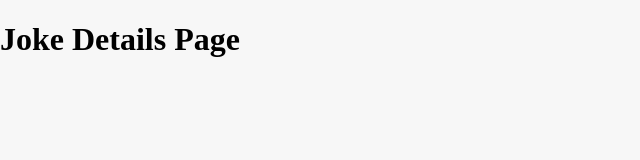
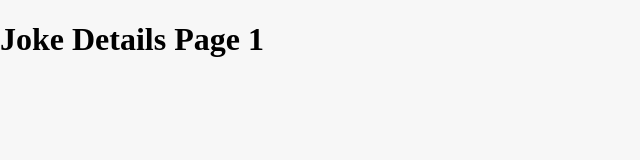
Before and after one commit to Vlad-Kudin/react-router-jokes, a JavaScript app: page /jokes/1 in a window 1280 px wide. Shown: the top 160 px of the page, without its empty margins (0-640 px from the left). Built offline with nearby package versions, Linux system fonts and the light colour scheme; a web font is replaced by a local one.

Commit message:
added params and redirect

```diff
--- a/src/App.js
+++ b/src/App.js
@@ -1,10 +1,13 @@
-import { Route, Switch } from "react-router-dom";
+import { Route, Switch, Redirect } from "react-router-dom";
 import JokeDetails from "./components/pages/JokeDetails";
 import AddJoke from "./components/pages/AddJoke";
 import Jokes from "./components/pages/Jokes";
 
 function App() {
   return <Switch>
+    <Route path='/' exact>
+      <Redirect to='/jokes' />
+    </Route>
     <Route path='/jokes' exact>
       <Jokes />
     </Route>
--- a/src/components/pages/JokeDetails.js
+++ b/src/components/pages/JokeDetails.js
@@ -1,5 +1,8 @@
+import { useParams } from "react-router-dom";
+
 const JokeDetails = () => {
-  return <h1>Joke Details Page</h1>
+  const params = useParams();
+  return <h1>Joke Details Page {params.jokeId}</h1>
 };
 
 export default JokeDetails;
```
